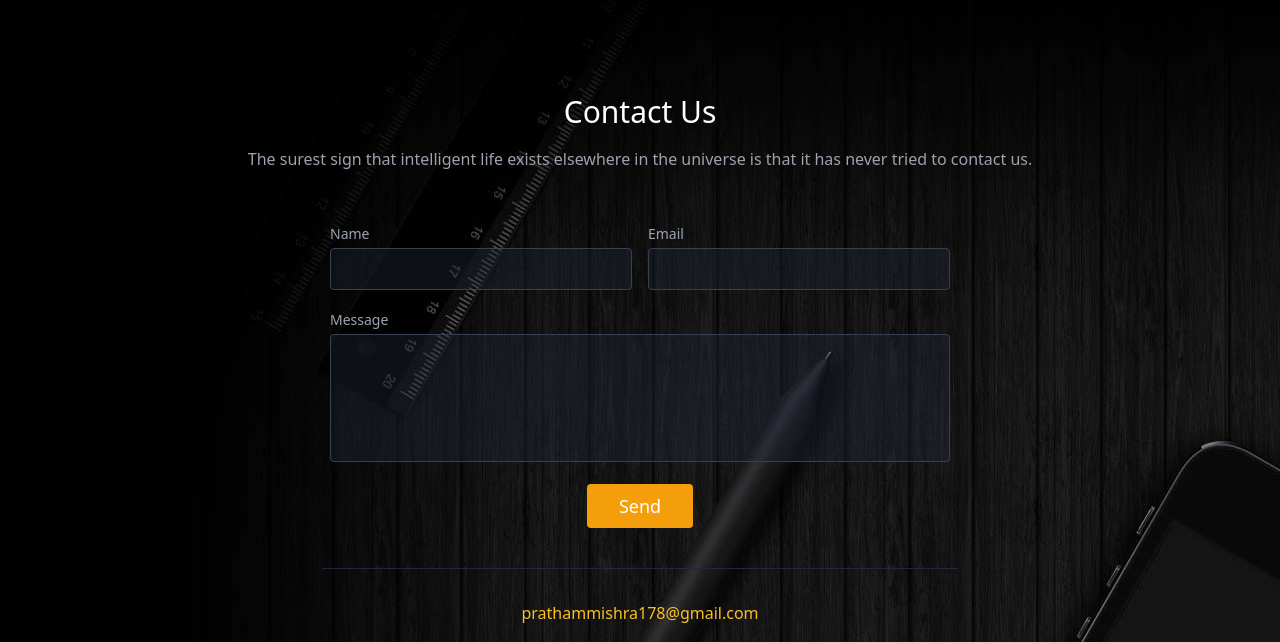
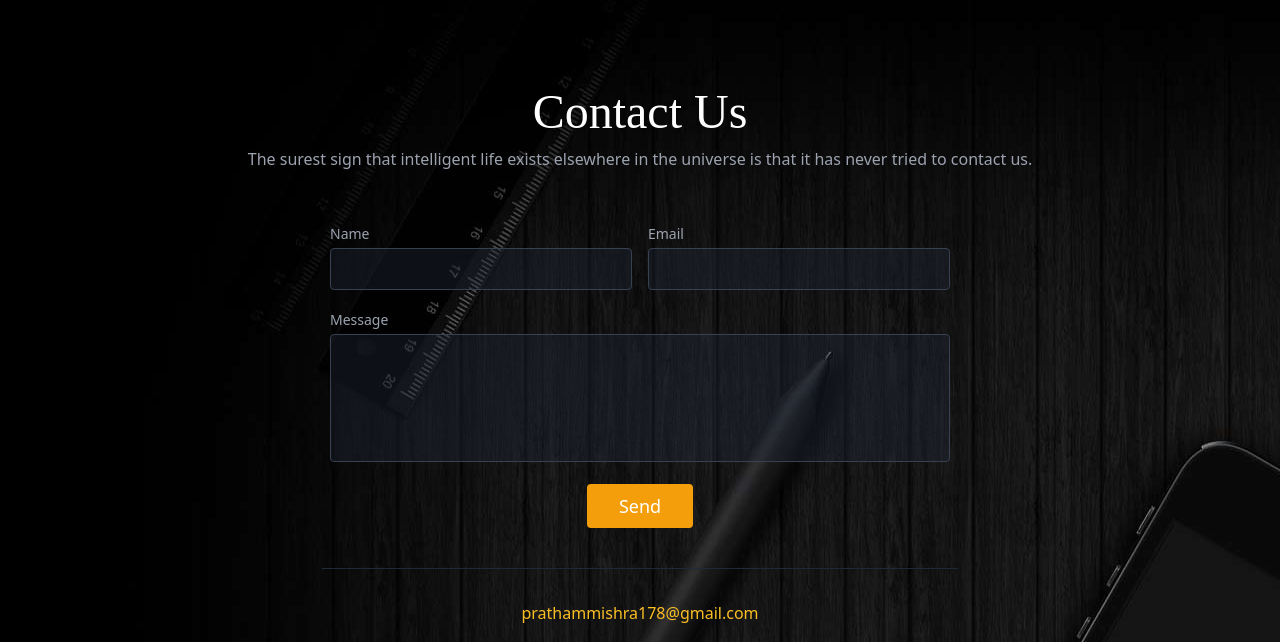
Before and after one commit to Pratham-Mishra178/P-R-O-B-O-O-K-S, a plain HTML site: page index.html in a window 1280 px wide. Shown: the part 1232-1874 px from the top of the page. Drawn offline with nearby package versions, Linux system fonts and the light colour scheme.

Commit message:
Update index.html

```diff
--- a/index.html
+++ b/index.html
@@ -146,7 +146,7 @@ fill="#000000" stroke="none">
 <section class="text-gray-400 bg-gray-900 body-font relative" style="background-image: url('images/cont.jpg');">
   <div class="container px-5 py-24 mx-auto">
     <div class="flex flex-col text-center w-full mb-12">
-      <h1 class="sm:text-3xl text-2xl font-medium title-font mb-4 text-white">Contact Us</h1>
+      <h1 class="sm:text-3xl text-2xl font-medium title-font mb-4 text-white" style="font-family: 'Domine', serif; font-size:3rem;">Contact Us</h1>
       <p class="lg:w-2/3 mx-auto leading-relaxed text-base">The surest sign that intelligent life exists elsewhere in the universe is that it has never tried to contact us.</p>
     </div>
     <div class="lg:w-1/2 md:w-2/3 mx-auto">
```
